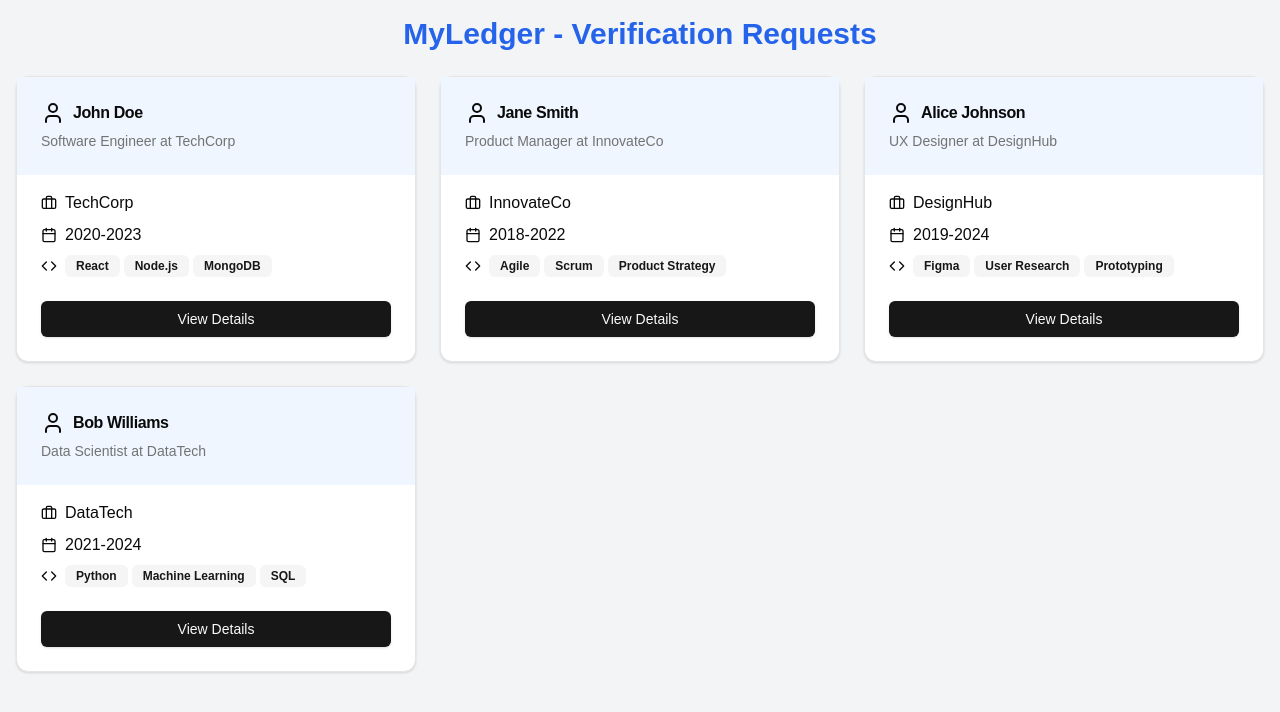
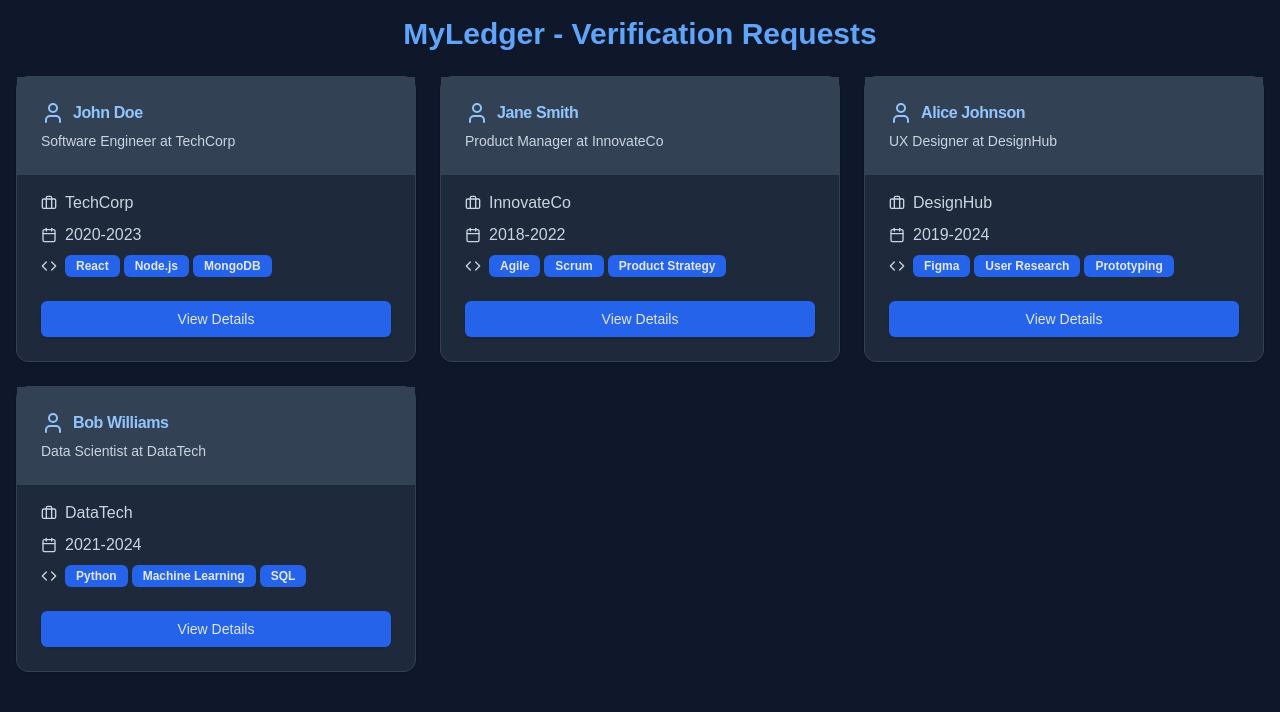
Before and after one commit to Jay-agg/myledgerhr, a Next.js app: page / in a window 1280 px wide. Shown: the top 712 px of the page. Built offline with nearby package versions, Linux system fonts and the light colour scheme.

Commit message:
ui update

```diff
--- a/app/globals.css
+++ b/app/globals.css
@@ -29,51 +29,52 @@ body {
 @layer base {
   :root {
     --background: 0 0% 100%;
-    --foreground: 0 0% 3.9%;
+    --foreground: 222.2 84% 4.9%;
     --card: 0 0% 100%;
-    --card-foreground: 0 0% 3.9%;
+    --card-foreground: 222.2 84% 4.9%;
     --popover: 0 0% 100%;
-    --popover-foreground: 0 0% 3.9%;
-    --primary: 0 0% 9%;
-    --primary-foreground: 0 0% 98%;
-    --secondary: 0 0% 96.1%;
-    --secondary-foreground: 0 0% 9%;
-    --muted: 0 0% 96.1%;
-    --muted-foreground: 0 0% 45.1%;
-    --accent: 0 0% 96.1%;
-    --accent-foreground: 0 0% 9%;
+    --popover-foreground: 222.2 84% 4.9%;
+    --primary: 221.2 83.2% 53.3%;
+    --primary-foreground: 210 40% 98%;
+    --secondary: 210 40% 96.1%;
+    --secondary-foreground: 222.2 47.4% 11.2%;
+    --muted: 210 40% 96.1%;
+    --muted-foreground: 215.4 16.3% 46.9%;
+    --accent: 210 40% 96.1%;
+    --accent-foreground: 222.2 47.4% 11.2%;
     --destructive: 0 84.2% 60.2%;
-    --destructive-foreground: 0 0% 98%;
-    --border: 0 0% 89.8%;
-    --input: 0 0% 89.8%;
-    --ring: 0 0% 3.9%;
+    --destructive-foreground: 210 40% 98%;
+    --border: 214.3 31.8% 91.4%;
+    --input: 214.3 31.8% 91.4%;
+    --ring: 221.2 83.2% 53.3%;
+    --radius: 0.5rem;
     --chart-1: 12 76% 61%;
     --chart-2: 173 58% 39%;
     --chart-3: 197 37% 24%;
     --chart-4: 43 74% 66%;
     --chart-5: 27 87% 67%;
-    --radius: 0.5rem;
   }
+
   .dark {
-    --background: 0 0% 3.9%;
-    --foreground: 0 0% 98%;
-    --card: 0 0% 3.9%;
-    --card-foreground: 0 0% 98%;
-    --popover: 0 0% 3.9%;
-    --popover-foreground: 0 0% 98%;
-    --primary: 0 0% 98%;
-    --primary-foreground: 0 0% 9%;
-    --secondary: 0 0% 14.9%;
-    --secondary-foreground: 0 0% 98%;
-    --muted: 0 0% 14.9%;
-    --muted-foreground: 0 0% 63.9%;
-    --accent: 0 0% 14.9%;
-    --accent-foreground: 0 0% 98%;
+    --background: 222.2 84% 4.9%;
+    --foreground: 210 40% 98%;
+    --card: 222.2 84% 4.9%;
+    --card-foreground: 210 40% 98%;
+    --popover: 222.2 84% 4.9%;
+    --popover-foreground: 210 40% 98%;
+    --primary: 217.2 91.2% 59.8%;
+    --primary-foreground: 222.2 47.4% 11.2%;
+    --secondary: 217.2 32.6% 17.5%;
+    --secondary-foreground: 210 40% 98%;
+    --muted: 217.2 32.6% 17.5%;
+    --muted-foreground: 215 20.2% 65.1%;
+    --accent: 217.2 32.6% 17.5%;
+    --accent-foreground: 210 40% 98%;
     --destructive: 0 62.8% 30.6%;
-    --destructive-foreground: 0 0% 98%;
-    --border: 0 0% 14.9%;
-    --input: 0 0% 14.9%;
-    --ring: 0 0% 83.1%;
+    --destructive-foreground: 210 40% 98%;
+    --border: 217.2 32.6% 17.5%;
+    --input: 217.2 32.6% 17.5%;
+    --ring: 224.3 76.3% 48%;
     --chart-1: 220 70% 50%;
     --chart-2: 160 60% 45%;
     --chart-3: 30 80% 55%;
--- a/app/page.tsx
+++ b/app/page.tsx
@@ -118,14 +118,14 @@ const MyLedger: React.FC<MyLedgerProps> = ({
   };
 
   return (
-    <div className="p-4 bg-gray-100 min-h-screen">
-      <h1 className="text-3xl font-bold mb-6 text-center text-blue-600">
+    <div className="p-4 bg-slate-900 min-h-screen">
+      <h1 className="text-3xl font-bold mb-6 text-center text-blue-400">
         MyLedger - Verification Requests
       </h1>
 
       {alert && (
         <Alert
-          className="mb-6 max-w-md mx-auto"
+          className="mb-6 max-w-md mx-auto text-white "
           variant={alert.type === "success" ? "default" : "destructive"}
         >
           {alert.type === "success" ? (
@@ -144,29 +144,33 @@ const MyLedger: React.FC<MyLedgerProps> = ({
         {verificationRequests.map((request) => (
           <Card
             key={request.id}
-            className="cursor-pointer hover:shadow-lg transition-shadow bg-white"
+            className="cursor-pointer hover:shadow-lg transition-shadow bg-slate-800 border-slate-700 text-slate-200"
           >
-            <CardHeader className="bg-blue-50">
-              <CardTitle className="flex items-center">
+            <CardHeader className="bg-slate-700">
+              <CardTitle className="flex items-center text-blue-300">
                 <User className="mr-2" />
                 {request.name}
               </CardTitle>
-              <CardDescription>
+              <CardDescription className="text-slate-300">
                 {request.jobRole} at {request.company}
               </CardDescription>
             </CardHeader>
             <CardContent className="pt-4">
-              <p className="flex items-center mb-2">
+              <p className="flex items-center mb-2 text-slate-300">
                 <Briefcase className="mr-2 h-4 w-4" /> {request.company}
               </p>
-              <p className="flex items-center mb-2">
+              <p className="flex items-center mb-2 text-slate-300">
                 <Calendar className="mr-2 h-4 w-4" /> {request.duration}
               </p>
               <div className="flex items-center">
-                <Code className="mr-2 h-4 w-4" />
+                <Code className="mr-2 h-4 w-4 text-slate-300" />
                 <div className="flex flex-wrap gap-1">
                   {request.skills.map((skill, index) => (
-                    <Badge key={index} variant="secondary">
+                    <Badge
+                      key={index}
+                      variant="secondary"
+                      className="bg-blue-600 text-slate-200"
+                    >
                       {skill}
                     </Badge>
                   ))}
@@ -176,7 +180,7 @@ const MyLedger: React.FC<MyLedgerProps> = ({
             <CardFooter>
               <Button
                 onClick={() => handleCardClick(request)}
-                className="w-full"
+                className="w-full bg-blue-600 hover:bg-blue-700 text-slate-200"
               >
                 View Details
               </Button>
@@ -186,34 +190,39 @@ const MyLedger: React.FC<MyLedgerProps> = ({
       </div>
 
       <Dialog open={isDialogOpen} onOpenChange={setIsDialogOpen}>
-        <DialogContent className="sm:max-w-[425px] bg-slate-700 border-slate-700">
+        <DialogContent className="sm:max-w-[425px] bg-slate-800 text-slate-200">
           <DialogHeader>
-            <DialogTitle>
+            <DialogTitle className="text-blue-400">
               {selectedRequest?.name} - Verification Details
             </DialogTitle>
-            <DialogDescription>
+            <DialogDescription className="text-slate-300">
               Review and verify the following information:
             </DialogDescription>
           </DialogHeader>
           {selectedRequest && (
             <div className="mt-4 space-y-2">
               <p className="flex items-center">
-                <User className="mr-2 h-4 w-4" /> <strong>Job Role:</strong>{" "}
-                {selectedRequest.jobRole}
+                <User className="mr-2 h-4 w-4 text-blue-400" />{" "}
+                <strong>Job Role:</strong> {selectedRequest.jobRole}
               </p>
               <p className="flex items-center">
-                <Briefcase className="mr-2 h-4 w-4" /> <strong>Company:</strong>{" "}
-                {selectedRequest.company}
+                <Briefcase className="mr-2 h-4 w-4 text-blue-400" />{" "}
+                <strong>Company:</strong> {selectedRequest.company}
               </p>
               <p className="flex items-center">
-                <Calendar className="mr-2 h-4 w-4" /> <strong>Duration:</strong>{" "}
-                {selectedRequest.duration}
+                <Calendar className="mr-2 h-4 w-4 text-blue-400" />{" "}
+                <strong>Duration:</strong> {selectedRequest.duration}
               </p>
               <div className="flex items-center">
-                <Code className="mr-2 h-4 w-4" /> <strong>Skills:</strong>
+                <Code className="mr-2 h-4 w-4 text-blue-400" />{" "}
+                <strong>Skills:</strong>
                 <div className="flex flex-wrap gap-1 ml-2">
                   {selectedRequest.skills.map((skill, index) => (
-                    <Badge key={index} variant="secondary">
+                    <Badge
+                      key={index}
+                      variant="secondary"
+                      className="bg-blue-600 text-slate-200"
+                    >
                       {skill}
                     </Badge>
                   ))}
@@ -222,13 +231,26 @@ const MyLedger: React.FC<MyLedgerProps> = ({
             </div>
           )}
           <DialogFooter className="mt-6">
-            <Button variant="outline" onClick={() => setIsDialogOpen(false)}>
+            <Button
+              variant="outline"
+              onClick={() => setIsDialogOpen(false)}
+              className="text-slate-200 border-slate-600 hover:bg-slate-700"
+            >
               Cancel
             </Button>
-            <Button variant="destructive" onClick={handleReject}>
+            <Button
+              variant="destructive"
+              onClick={handleReject}
+              className="bg-red-600 hover:bg-red-700"
+            >
               Reject
             </Button>
-            <Button onClick={handleApprove}>Approve</Button>
+            <Button
+              onClick={handleApprove}
+              className="bg-green-600 hover:bg-green-700"
+            >
+              Approve
+            </Button>
           </DialogFooter>
         </DialogContent>
       </Dialog>
```
